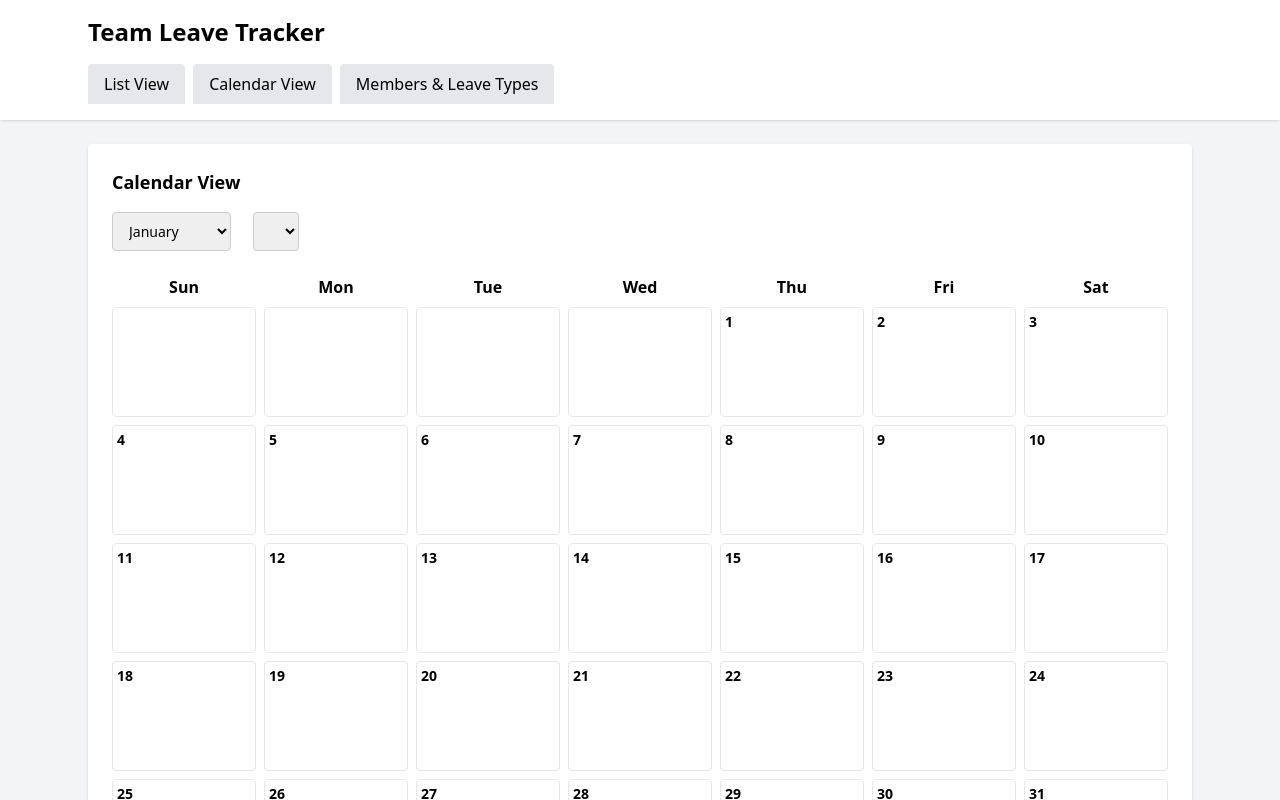
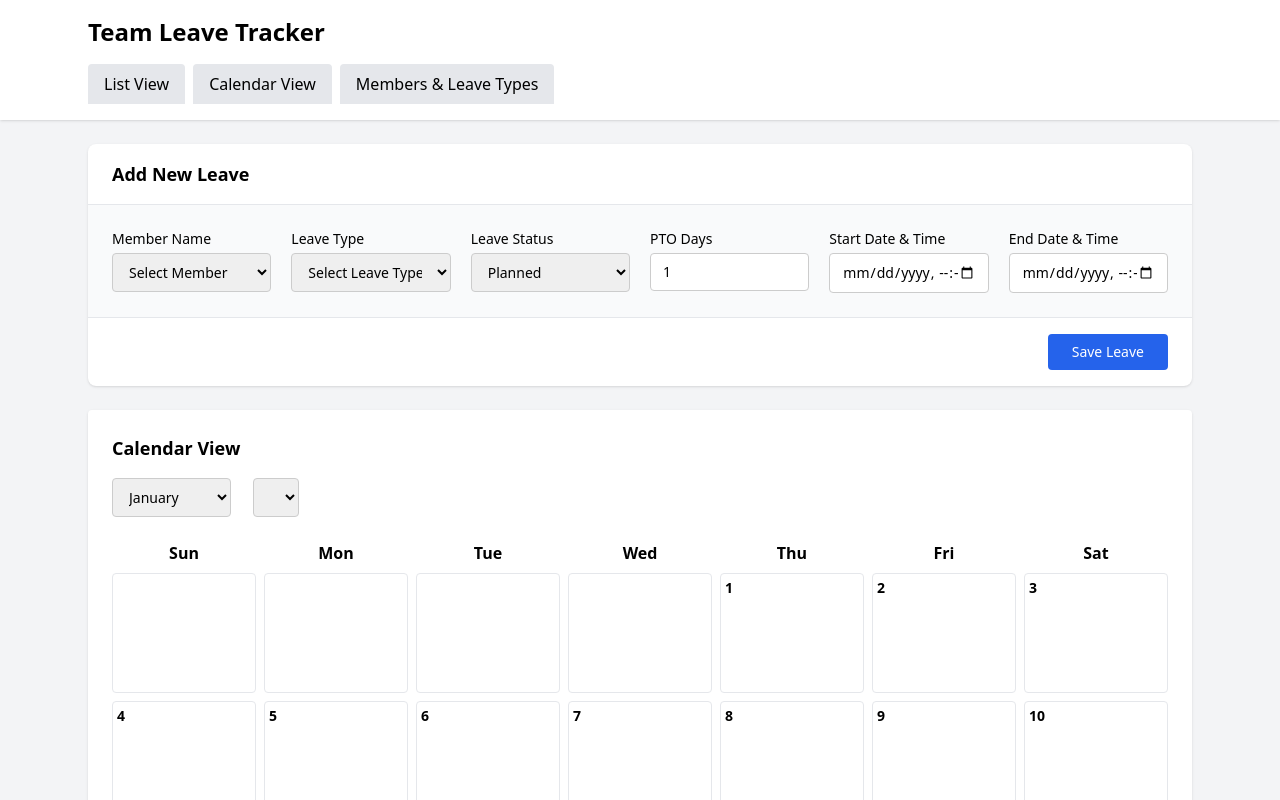
Before and after one commit to pinaki-GH/leave-tracker, a Next.js app: page /calendar in a window 1280 px wide. Shown: the top 800 px of the page. Built offline with nearby package versions, Linux system fonts and the light colour scheme.

Commit message:
Update page.tsx

```diff
--- a/app/calendar/page.tsx
+++ b/app/calendar/page.tsx
@@ -1,8 +1,9 @@
 "use client";
 
 import { useEffect, useMemo, useState } from "react";
+import LeaveForm from "@/components/LeaveForm";
 import { Leave } from "@/lib/types";
-import { getData } from "@/lib/storage";
+import { getData, saveData } from "@/lib/storage";
 
 const daysOfWeek = ["Sun", "Mon", "Tue", "Wed", "Thu", "Fri", "Sat"];
 const months = [
@@ -12,6 +13,8 @@ const months = [
 
 export default function CalendarPage() {
   const [leaves, setLeaves] = useState<Leave[]>([]);
+  const [editingLeave, setEditingLeave] = useState<Leave | null>(null);
+
   const [month, setMonth] = useState(new Date().getMonth());
   const [year, setYear] = useState(new Date().getFullYear());
 
@@ -19,7 +22,25 @@ export default function CalendarPage() {
     setLeaves(getData("leaves"));
   }, []);
 
-  // Build calendar grid
+  /* ---------- CRUD ---------- */
+
+  const addLeave = (leave: Leave) => {
+    const updated = [...leaves, leave];
+    setLeaves(updated);
+    saveData("leaves", updated);
+  };
+
+  const updateLeave = (updatedLeave: Leave) => {
+    const updated = leaves.map(l =>
+      l.id === updatedLeave.id ? updatedLeave : l
+    );
+    setLeaves(updated);
+    saveData("leaves", updated);
+    setEditingLeave(null);
+  };
+
+  /* ---------- Calendar Grid ---------- */
+
   const calendarDays = useMemo(() => {
     const firstDay = new Date(year, month, 1);
     const lastDay = new Date(year, month + 1, 0);
@@ -34,7 +55,6 @@ export default function CalendarPage() {
     return days;
   }, [month, year]);
 
-  // 🔧 FIX: Expand leaves across full date range
   const leavesByDate = useMemo(() => {
     const map: Record<number, Leave[]> = {};
 
@@ -42,7 +62,6 @@ export default function CalendarPage() {
       const start = new Date(l.startDate);
       const end = new Date(l.endDate);
 
-      // Normalize to midnight to avoid time drift
       const current = new Date(
         start.getFullYear(),
         start.getMonth(),
@@ -58,7 +77,6 @@ export default function CalendarPage() {
           map[day] = map[day] || [];
           map[day].push(l);
         }
-
         current.setDate(current.getDate() + 1);
       }
     });
@@ -70,7 +88,18 @@ export default function CalendarPage() {
     new Set(leaves.map(l => new Date(l.startDate).getFullYear()))
   ).sort();
 
+  /* ---------- UI ---------- */
+
   return (
+    <>
+      {/* ADD / EDIT LEAVE */}
+      <LeaveForm
+        onAdd={addLeave}
+        onUpdate={updateLeave}
+        editingLeave={editingLeave}
+        onCancelEdit={() => setEditingLeave(null)}
+      />
+
       <div className="bg-white p-6 rounded shadow">
         <h2 className="text-lg font-bold mb-4">Calendar View</h2>
 
@@ -108,7 +137,7 @@ export default function CalendarPage() {
           {calendarDays.map((day, idx) => (
             <div
               key={idx}
-            className="border rounded min-h-[110px] p-1 text-sm"
+              className="border rounded min-h-[120px] p-1 text-sm"
             >
               {day && (
                 <>
@@ -127,6 +156,13 @@ export default function CalendarPage() {
                         {l.memberName}
                       </div>
                       <div>{l.leaveType}</div>
+
+                      <button
+                        className="text-blue-600 underline mt-1"
+                        onClick={() => setEditingLeave(l)}
+                      >
+                        Edit
+                      </button>
                     </div>
                   ))}
                 </>
@@ -135,5 +171,6 @@ export default function CalendarPage() {
           ))}
         </div>
       </div>
+    </>
   );
 }
```
Lines whose indentation alone changed are shown as unchanged.
